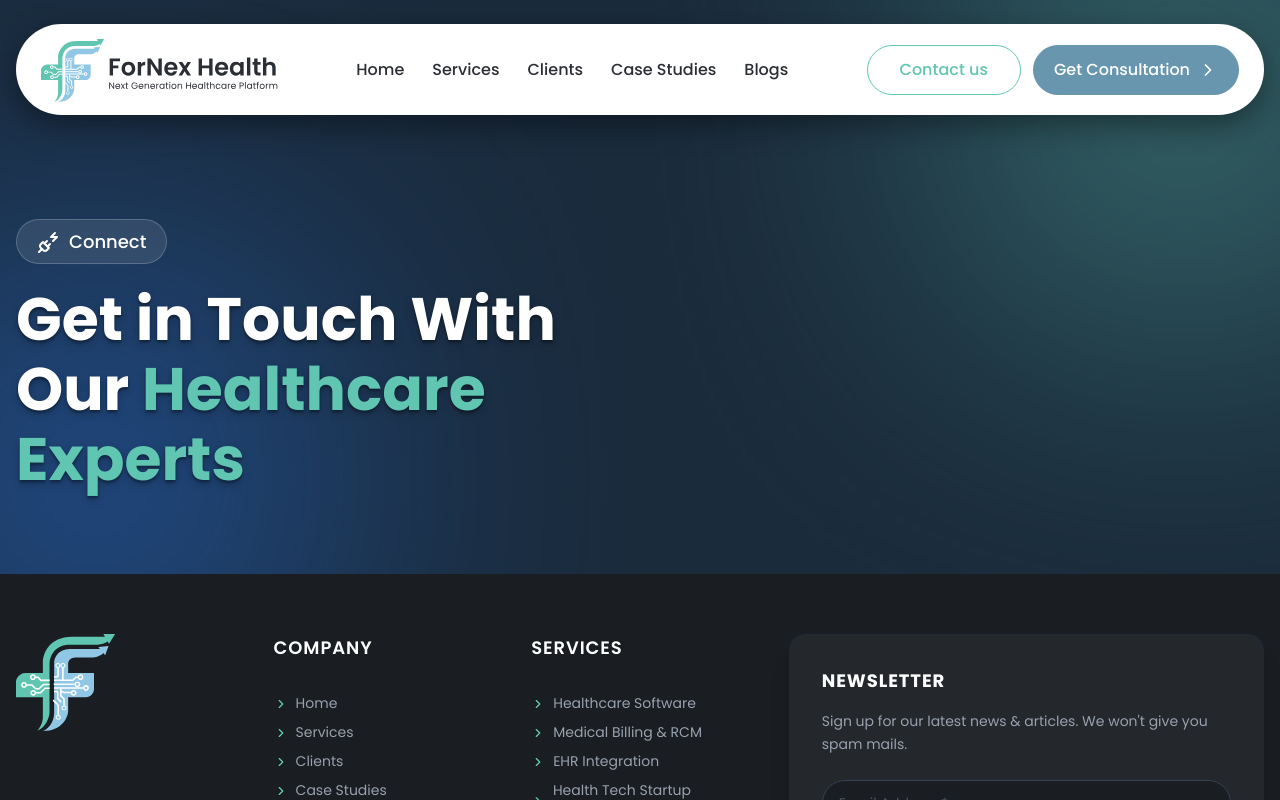
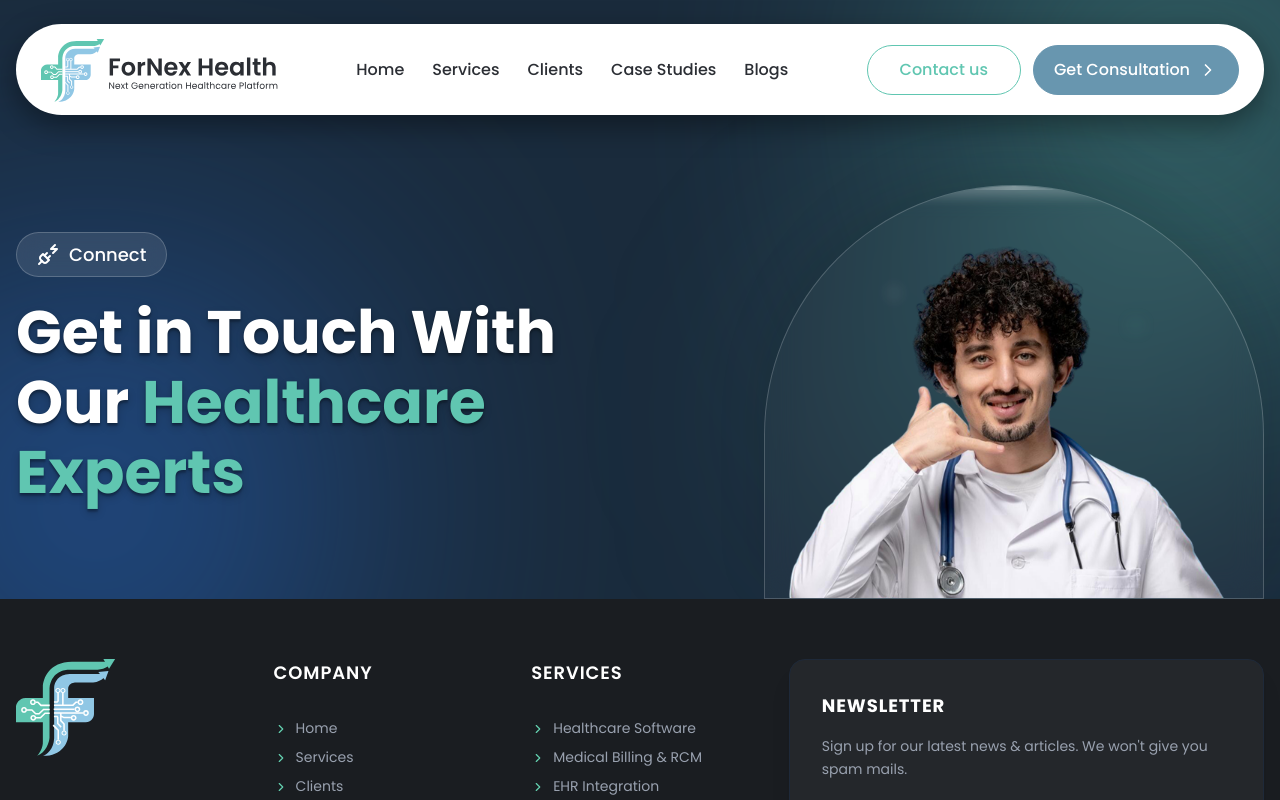
Before and after one commit to pawancreativebuffer/fornex, a Next.js app: page /contact in a window 1280 px wide. Shown: the top 800 px of the page. Built offline with nearby package versions, Linux system fonts and the light colour scheme.

Commit message:
add banner

```diff
--- a/component/sections/ContactBanner.tsx
+++ b/component/sections/ContactBanner.tsx
@@ -5,7 +5,7 @@ import { PlugZap } from "lucide-react";
 export default function ContactBanner() {
     return (
         <div className="w-full max-w-[1400px] mx-auto px-4 flex flex-wrap items-center justify-between gap-10 relative z-50">
-            <div className="flex flex-col py-20 w-full max-w-[100%] lg:max-w-[600px]">
+            <div className="flex flex-col pt-20 lg:py-20 w-full max-w-[100%] lg:max-w-[600px]">
                 <h5 className="flex items-center gap-2 mx-auto lg:mx-0 lg:mb-5 font-[500] text-[18px] text-[#fff] bg-white/10 backdrop-blur-md border border-white/20 rounded-full px-5 py-2 w-fit">
                     <PlugZap /> Connect
                 </h5>
@@ -14,8 +14,24 @@ export default function ContactBanner() {
                 </h1>
             </div>
 
-            <div className="w-full max-w-[480px] mx-auto lg:mx-0 flex items-center justify-center gap-3 relative">
-                {/* <img src="/images/contact.png" alt="contact" /> */}
+            <div className="w-full max-w-[500px] h-[460px] mx-auto lg:mx-0 relative flex items-end justify-center">
+                {/* Visual Glow Layer */}
+                <div className="absolute bottom-0 left-1/2 -translate-x-1/2 w-full h-[80%] bg-[#60C6B1]/10 blur-[100px] rounded-full -z-10" />
+
+                {/* Glass Overlay (Half-cut circle touching bottom) */}
+                <div className="absolute bottom-0 left-0 w-full h-[90%] bg-white/[0.03] backdrop-blur-[15px] border border-white/20 rounded-t-full z-10 shadow-[0_-20px_50px_rgba(0,0,0,0.1)] flex flex-col items-center justify-start overflow-hidden">
+                    {/* Reflection Highlight */}
+                    <div className="absolute top-0 left-1/2 -translate-x-1/2 w-1/2 h-1 bg-gradient-to-r from-transparent via-white/40 to-transparent rounded-full shadow-[0_0_15px_white]" />
+
+                    {/* Optional Floating Elements or Micro-Animations */}
+                    <div className="absolute top-1/4 left-1/4 w-2 h-2 bg-white/40 rounded-full animate-pulse blur-sm" />
+                    <div className="absolute top-1/3 right-1/4 w-1.5 h-1.5 bg-[#60C6B1]/50 rounded-full animate-bounce delay-1000 blur-sm" />
+
+                    {/* Support Content (Optional decoration) */}
+                    <div className="relative z-20 flex flex-col items-center gap-4 text-center px-6 pt-15">
+                        <img src="/images/contact.png" alt="contact" />
+                    </div>
+                </div>
             </div>
         </div >
     )
```
Also changed, not shown: public/images/contact.png (added).
